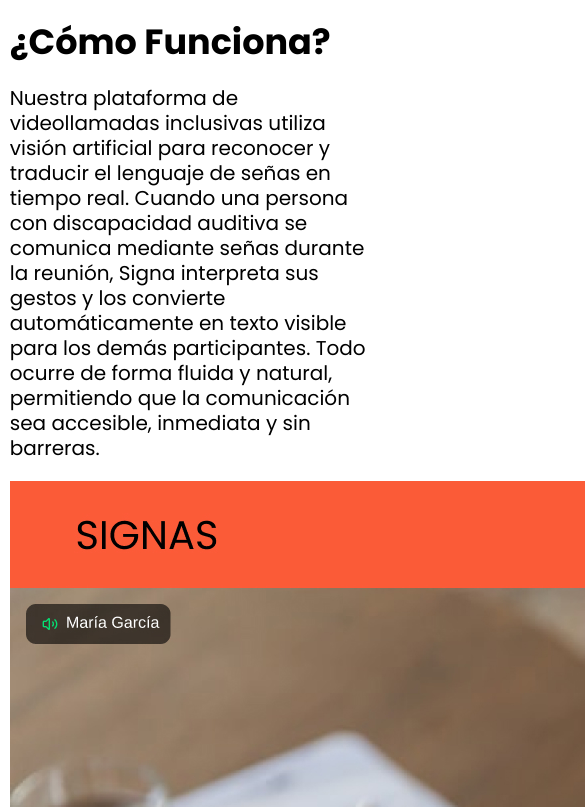
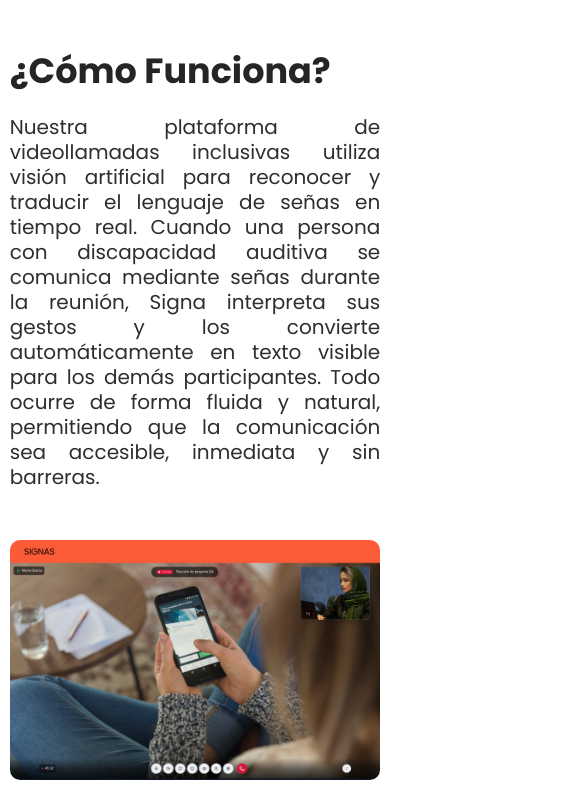
Before and after one commit to upc-signa/signa-landing-page, a plain HTML site: page index.html in a window 390 px wide. Shown: the part 1577-2384 px from the top of the page, 585 px wide, since content can reach past the window. Drawn offline with nearby package versions, Linux system fonts and the light colour scheme.

Commit message:
feat: add how it works css

```diff
--- a/styles/index.css
+++ b/styles/index.css
@@ -200,3 +200,40 @@
         margin: 30px auto;
     }
 }
+
+
+/* How it Works, Benefits Section */
+.how-it-works {
+    display: flex;
+    gap: 5%;
+    align-items: center;
+}
+.how-it-works .content {
+    width: 50%;
+}
+.how-it-works .content p {
+    text-align: justify;
+    color: #2E2E2E;
+}
+.how-it-works .content h2 {
+    font-weight: 700;
+    color: #252525;
+}
+
+.how-it-works .image {
+    width: 50%;
+}
+.how-it-works .image img {
+    width: 100%;
+    border-radius: 10px;
+}
+@media (max-width: 870px) {
+    .section.two {
+        display: flex;
+        flex-direction: column;
+        gap: 30px;
+    }
+    .how-it-works .image, .how-it-works .content {
+        width: 100%;
+    }
+}
```
